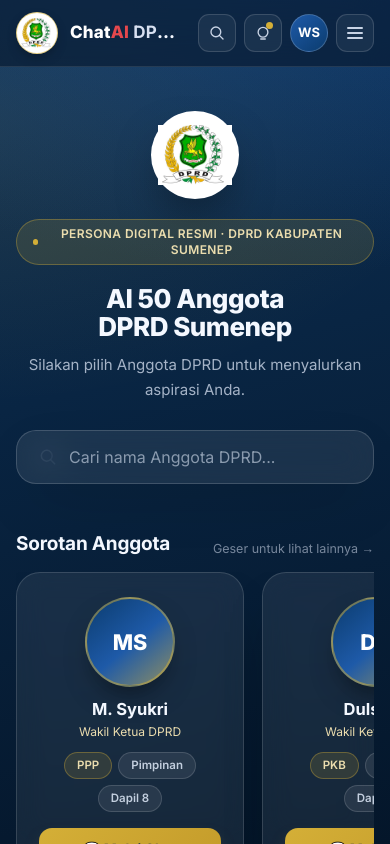
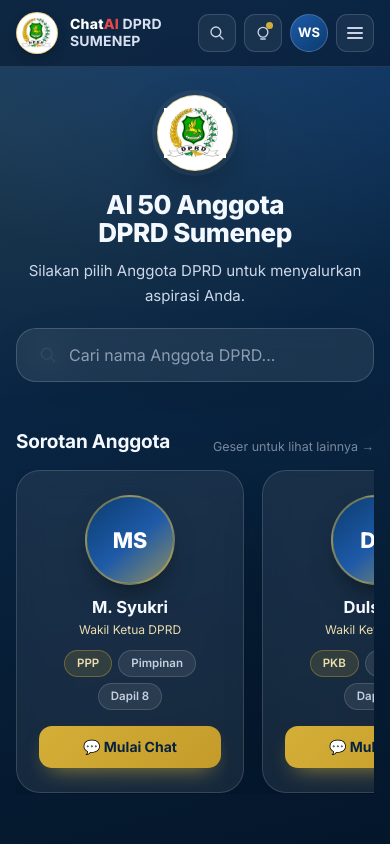
Before and after one commit to hamrasidi7-rgb/AI-50-Anggota-DPRD-Sumenep, a Next.js app: page / in a window 390 px wide. Built offline with nearby package versions, Linux system fonts and the light colour scheme.

Commit message:
Refine landing screen: responsive header, remove badge, elegant logo ring, improved spacing

```diff
--- a/components/HomeView.tsx
+++ b/components/HomeView.tsx
@@ -263,10 +263,17 @@
             >
               <Image src="/logo.jpeg" alt="Logo DPRD" width={36} height={36} className="object-contain" />
             </div>
-            <div className="font-extrabold text-[17px] tracking-[0.2px] whitespace-nowrap overflow-hidden text-ellipsis">
-              <span className="text-white">Chat</span>
-              <span className="text-dp-red">AI</span>
-              <span className="font-bold" style={{ color: 'rgba(233,240,255,0.92)' }}>&nbsp;DPRD SUMENEP</span>
+            {/* Desktop: satu baris | Mobile: dua baris rata kiri */}
+            <div className="font-extrabold tracking-[0.2px] leading-[1.2]">
+              <div className="text-[14px] md:text-[17px]">
+                <span className="text-white">Chat</span>
+                <span className="text-dp-red">AI</span>
+                <span className="font-bold" style={{ color: 'rgba(233,240,255,0.92)' }}>&nbsp;DPRD</span>
+                <span className="hidden md:inline font-bold" style={{ color: 'rgba(233,240,255,0.92)' }}>&nbsp;SUMENEP</span>
+              </div>
+              <div className="md:hidden text-[14px] font-bold" style={{ color: 'rgba(233,240,255,0.92)' }}>
+                SUMENEP
+              </div>
             </div>
           </div>
 
@@ -298,36 +305,36 @@
       <div className="max-w-content mx-auto px-4 md:px-8 lg:px-12 pb-2">
 
         {/* HERO */}
-        <section className="pt-11 pb-1.5 text-center">
+        <section className="pt-7 pb-1.5 text-center">
+          {/* Logo — elegant thin-ring frame */}
           <div className="flex justify-center mb-5">
             <div
-              className="w-[88px] h-[88px] rounded-full bg-white flex items-center justify-center"
-              style={{ boxShadow: '0 22px 50px -18px rgba(0,0,0,0.65)', border: '1px solid rgba(255,255,255,0.55)' }}
+              className="rounded-full bg-white flex items-center justify-center"
+              style={{
+                width: 76, height: 76,
+                border: '1.5px solid rgba(212,175,55,0.45)',
+                boxShadow: '0 0 0 5px rgba(255,255,255,0.05), 0 14px 40px -12px rgba(0,0,0,0.55)',
+              }}
             >
-              <Image src="/logo.jpeg" alt="Logo DPRD Kabupaten Sumenep" width={74} height={74} className="object-contain" />
+              <Image src="/logo.jpeg" alt="Logo DPRD Kabupaten Sumenep" width={62} height={62} className="object-contain" />
             </div>
           </div>
 
-          <div
-            className="inline-flex items-center gap-2 px-4 py-1.5 rounded-full text-gold-text text-xs font-semibold tracking-[0.4px]"
-            style={{ background: A_SOFT, border: `1px solid ${A_BORDER}` }}
-          >
-            <span className="w-1.5 h-1.5 rounded-full inline-block" style={{ background: ACCENT }} />
-            PERSONA DIGITAL RESMI · DPRD KABUPATEN SUMENEP
-          </div>
-
           <h1
-            className="mt-5 mb-3 font-extrabold leading-[1.08] tracking-[-0.5px] text-text-hi mx-auto"
+            className="mb-3 font-extrabold leading-[1.08] tracking-[-0.5px] text-text-hi mx-auto"
             style={{ maxWidth: '14ch', fontSize: 'clamp(26px, 4vw, 44px)' }}
           >
             AI 50 Anggota DPRD Sumenep
           </h1>
-          <p className="mx-auto max-w-[560px] leading-relaxed text-[rgba(231,240,255,0.70)]" style={{ fontSize: 'clamp(15px, 1.6vw, 18px)' }}>
+          <p
+            className="mx-auto max-w-[560px] leading-relaxed"
+            style={{ fontSize: 'clamp(15px, 1.6vw, 18px)', color: 'rgba(231,240,255,0.88)' }}
+          >
             Silakan pilih Anggota DPRD untuk menyalurkan aspirasi Anda.
           </p>
 
           {/* Search box */}
-          <div className="mt-7 mx-auto max-w-[680px] relative">
+          <div className="mt-5 mx-auto max-w-[680px] relative">
             <span className="absolute left-[22px] top-1/2 -translate-y-1/2 pointer-events-none">
               <svg width="20" height="20" viewBox="0 0 24 24" fill="none"><circle cx="10.5" cy="10.5" r="6.5" stroke="rgba(231,240,255,0.6)" strokeWidth="1.8"/><line x1="15.5" y1="15.5" x2="20" y2="20" stroke="rgba(231,240,255,0.6)" strokeWidth="1.8" strokeLinecap="round"/></svg>
             </span>
```
